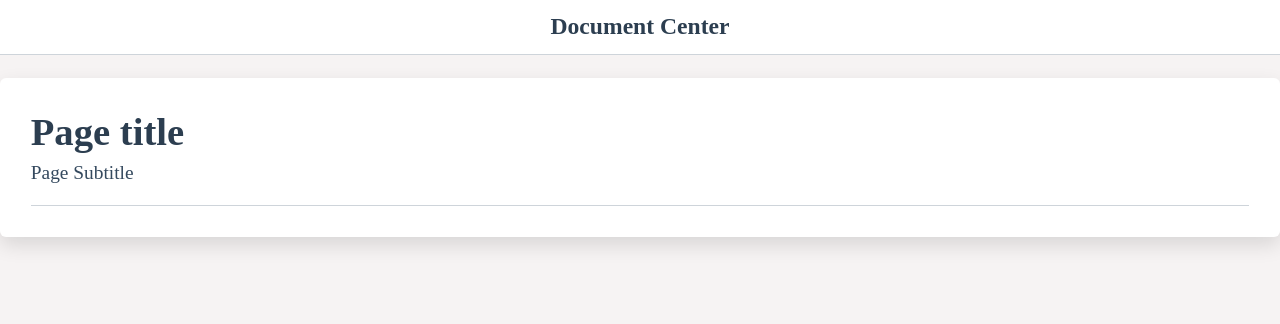
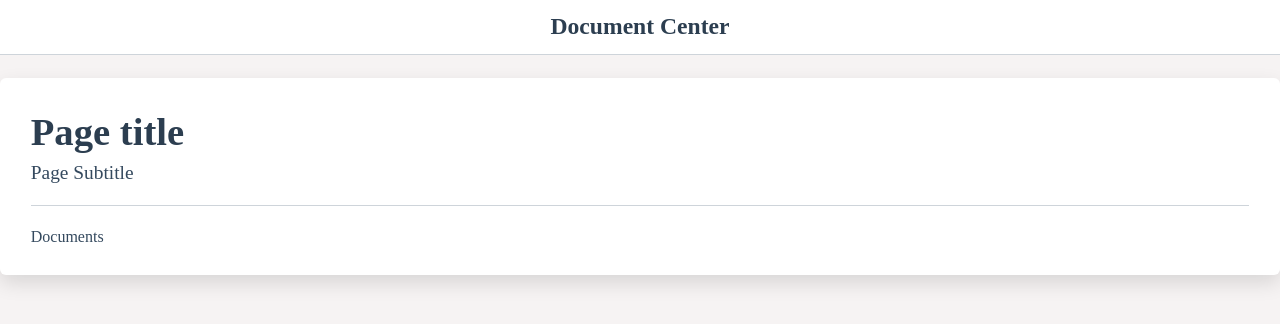
Before and after one commit to stoine92/doc-viewer, a React (Vite) app: page / in a window 1280 px wide. Shown: the top 324 px of the page. Built offline with nearby package versions, Linux system fonts and the light colour scheme.

Commit message:
feat: successfully pulling the data via tanstack on Documents component

```diff
--- /dev/null
+++ b/src/components/Documents/Documents.tsx
@@ -0,0 +1,23 @@
+import { useQuery } from "@tanstack/react-query";
+import { fetchDocuments } from "../../lib/fetchDocuments";
+
+
+const Documents = () => {
+
+
+    const { data, isLoading } = useQuery({
+        queryFn: () => fetchDocuments(),
+        queryKey: ["documents"],
+    });
+
+
+
+    console.log(data);
+    return (
+        <>
+            <span>Documents</span>
+        </>
+    )
+}
+
+export default Documents;
--- a/src/pages/Home.tsx
+++ b/src/pages/Home.tsx
@@ -1,5 +1,6 @@
 import Container from "../components/Layout/Container";
 import Section from "../components/Layout/Section";
+import Documents from "../components/Documents/Documents";
 
 
 function Home () {
@@ -9,6 +10,7 @@ function Home () {
                 <Section.Main>
                   <Section.Head title="Page title" subtitle="Page Subtitle" />
                   <Section.Border />
+                  <Documents />
                 </Section.Main>
             </Section>
        </Container>
```
